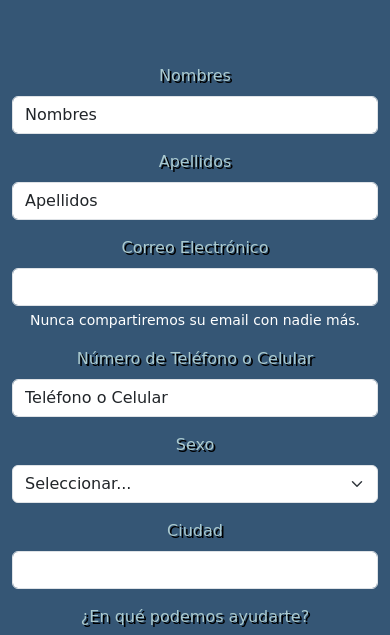
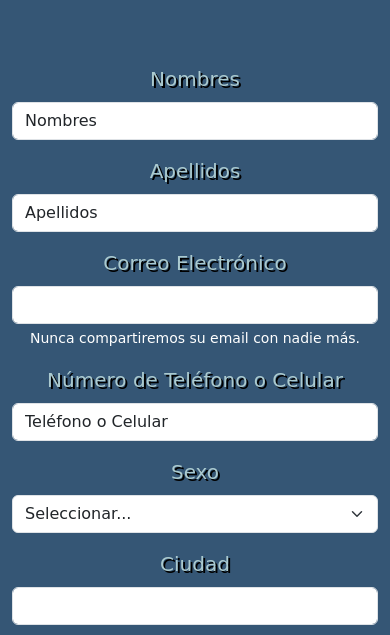
Before and after one commit to elejaimes/growing-up, a plain HTML site: page pages/contacto.html in a window 390 px wide. Shown: the part 172-807 px from the top of the page. Drawn offline with nearby package versions, Linux system fonts and the light colour scheme; a web font is replaced by a local one.

Commit message:
se agrega responsive al formulario

```diff
--- a/css/style.css
+++ b/css/style.css
@@ -340,9 +340,10 @@ header .container-fluid {
 .form-label {
     color: var(--color-primary);
     text-shadow: 2px 2px 0px #000000;
+    font-size: 20px;
 }
 .form-text {
-    color:#ffffff
+    color:#ffffff;
 }
 
 /*footer*/
@@ -514,4 +515,7 @@ address ul li h2 {
     .contacto__picture {
         display: none;
     }
+    .form-label {
+        font-size: 20px;
+    }
 }
```
